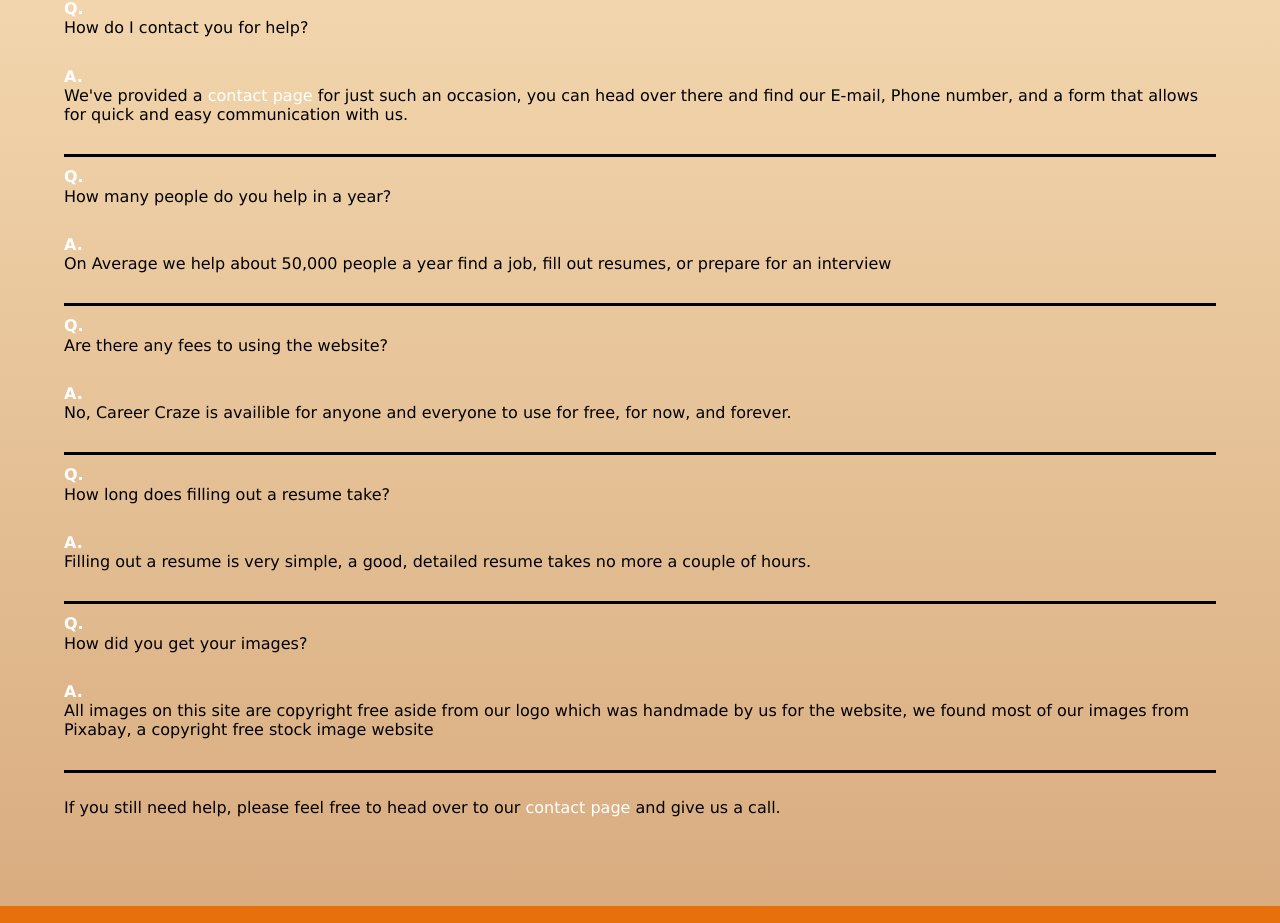
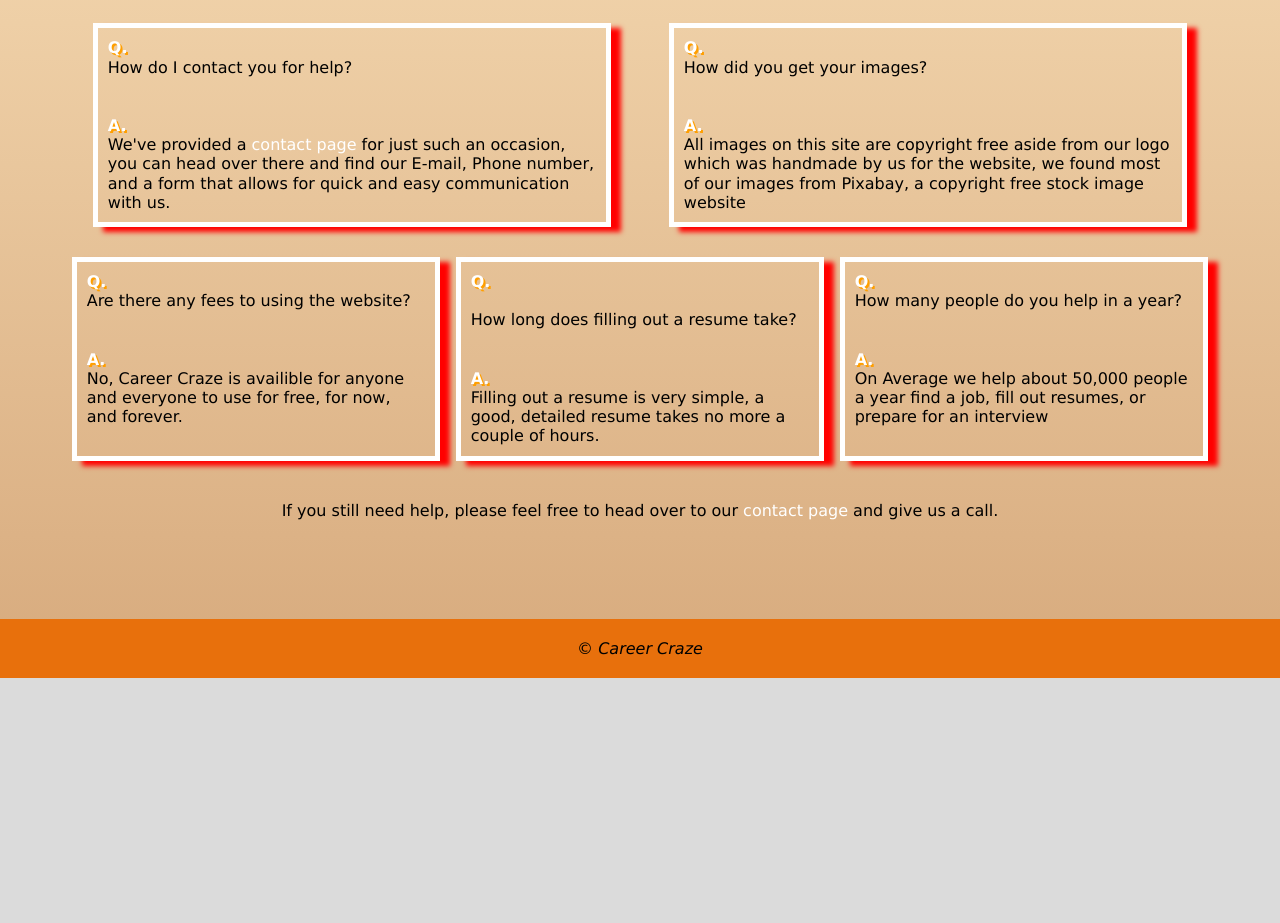
Before and after one commit to DTorricelli045/Career-Craze, a plain HTML site: page faq.html in a window 1280 px wide. Shown: the part 458-1381 px from the top of the page. After the commit the page ends 1136 px from the top, so only its background shows below. Drawn offline with Linux system fonts and the light colour scheme.

Commit message:
CSS styles adjustments
fixed the break that was missing a closing tag assigned showdows to boxes added in divs so i could affect the styles better gave it the display of flex to wrap around my boxes

```diff
--- a/faq.html
+++ b/faq.html
@@ -1,4 +1,4 @@
-<!DOCTYPE html>
+class="box"<!DOCTYPE html>
 <html>
   <head>
     <!--
@@ -29,29 +29,42 @@
       <main>
           <h1>Frequently Asked Questions</h1>
           <br>
-          <p><b>Q.</b> <br> How do I contact you for help?</p>
+<div id="FF">
+
+
+        <div class="box1">
+            <p><b>Q.</b> <br> How do I contact you for help?</p>
+            <br>
+            <p><b>A.</b> <br> We've provided a <a href="contact.html">contact page</a> for just such an occasion, you can head over there and find our E-mail, Phone number, and a form that allows for quick and easy communication with us.</p>
+        </div>
+          <div class="box1">
+          <p><b>Q.</b> <br> How did you get your images?</p>
           <br>
-          <p><b>A.</b> <br> We've provided a <a href="contact.html">contact page</a> for just such an occasion, you can head over there and find our E-mail, Phone number, and a form that allows for quick and easy communication with us.</p>
+          <p><b>A.</b> <br> All images on this site are copyright free aside from our logo which was handmade by us for the website, we found most of our images from Pixabay, a copyright free stock image website</p>
+            </div>
 
+          <div class="box2">
+          <p><b>Q.</b> <br> Are there any fees to using the website?</p>
+          <br>
+          <p><b>A.</b> <br> No, Career Craze is availible for anyone and everyone to use for free, for now, and forever. </p>
+            </div>
+        <div class="box2">
+          <p><b>Q.</b></br> <br> How long does filling out a resume take?</p>
+          <br>
+          <p><b>A.</b> <br> Filling out a resume is very simple, a good, detailed resume takes no more a couple of hours.</p>
+      </div>
+
+        <div class="box2">
           <p><b>Q.</b> <br> How many people do you help in a year?</p>
           <br>
           <p><b>A.</b> <br> On Average we help about 50,000 people a year find a job, fill out resumes, or prepare for an interview </p>
+      </div>
 
-          <p><b>Q.</b> <br> Are there any fees to using the website?</p>
-          <br>
-          <p><b>A.</b> <br> No, Career Craze is availible for anyone and everyone to use for free, for now, and forever. </p>
+          <div id="help">
 
-          <p><b>Q.</b> <br> How long does filling out a resume take?</p>
-          <br>
-          <p><b>A.</b> <br> Filling out a resume is very simple, a good, detailed resume takes no more a couple of hours.</p>
-
-          <p><b>Q.</b> <br> How did you get your images?</p>
-          <br>
-          <p><b>A.</b> <br> All images on this site are copyright free aside from our logo which was handmade by us for the website, we found most of our images from Pixabay, a copyright free stock image website</p>
-
-
-          <p id="ending">If you still need help, please feel free to head over to our <a href="contact.html">contact page</a> and give us a call.</p>
-
+        <p id="ending">If you still need help, please feel free to head over to our <a href="contact.html">contact page</a> and give us a call.</p>
+          </div>
+</div>
       </main>
 
       <!-- Footer -->
--- a/styles7.css
+++ b/styles7.css
@@ -25,13 +25,7 @@
 
 p{
   font-size: 1em;
-  padding-top: 10px;
-
-}
-
-p:nth-of-type(even){
-  padding-bottom: 30px;
-  border-bottom: solid 3px black;
+  padding: 10px;
 }
 
 p#ending{
@@ -43,7 +37,43 @@
 
 }
 
+b{
+  text-shadow: 2px 2px #FF9F00;
+}
+
+div>p{
+
+}
+
 a{
   text-decoration: none;
   color: white;
 }
+
+div.box1{
+
+  border: 5px solid white;
+  margin-top: 15px;
+  margin-bottom: 15px;
+  width: 45%;
+  box-shadow: 10px 5px 5px red;
+}
+
+div.box2{
+
+  border: 5px solid white;
+  margin-top: 15px;
+  margin-bottom: 15px;
+  width: 32%;
+  box-shadow: 10px 5px 5px red;
+}
+
+div#help{
+  text-align: center;
+}
+
+div#FF{
+  display: flex;
+  flex-flow: row wrap;
+  justify-content: space-around;
+}
```
